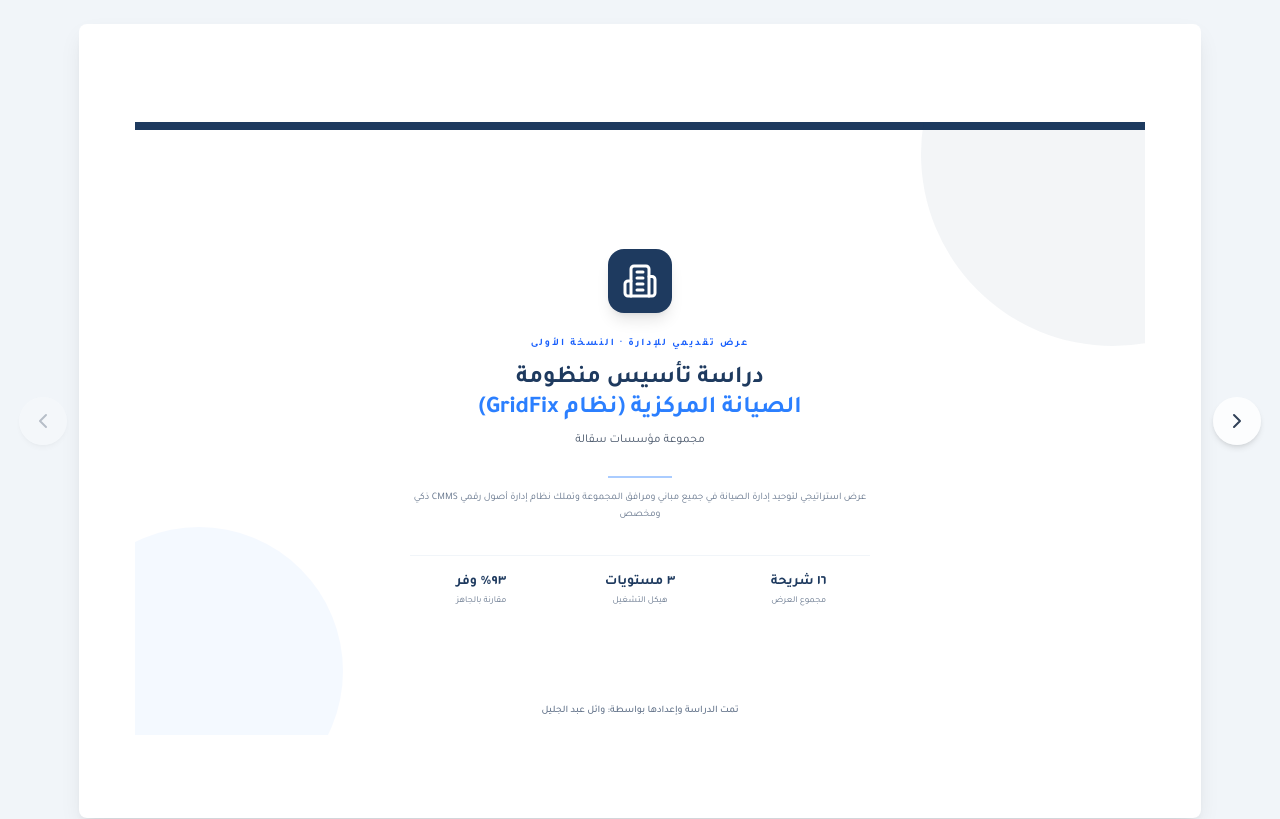
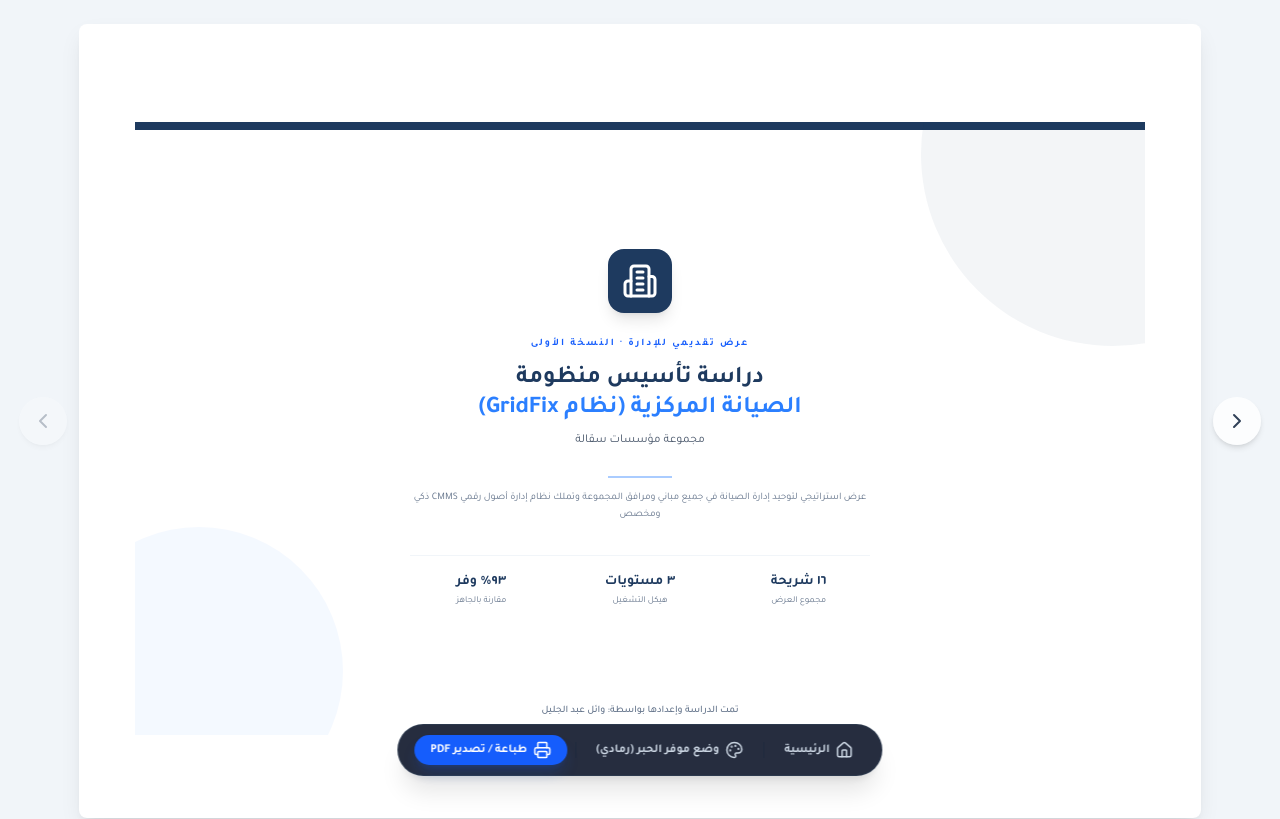
Before and after one commit to wabdelgilil/saqala-proposal, a Next.js app: page /pre in a window 1280 px wide. Shown: the top 819 px of the page. Built offline with nearby package versions, Linux system fonts and the light colour scheme.

Commit message:
feat: add interactive floating print bar and grayscale print mode toggle

```diff
--- a/project_management/COMPLETED_WORK.md
+++ b/project_management/COMPLETED_WORK.md
@@ -240,3 +240,10 @@
   - Added a fifth card to the main landing page (`/`) linking to `/cmms-pre`.
   - Reconfigured the layout grid on the landing page to support 5 cards side-by-side (`lg:grid-cols-3 xl:grid-cols-5`) for widescreen screens.
   - Verified static Next.js production compilation runs successfully via `npm run build`.
+
+### 2026-06-20
+- **Interactive Print & Grayscale Print Theme Support:**
+  - Designed and created a new floating, glassmorphic React component [PrintControlBar.tsx](file:///d:/programming/New%20folder%20(2)/saqala-proposal/src/components/PrintControlBar.tsx) inside `src/components/` that remains hidden during print via `print:hidden` but allows users to easily print the document (`window.print()`), toggle grayscale print theme for ink saving, or navigate back to the main portal landing page (`/`).
+  - Added the `.theme-grayscale` filter style to [globals.css](file:///d:/programming/New%20folder%20(2)/saqala-proposal/src/app/globals.css) that converts all page elements (including text, cards, tables, SVGs, and diagrams) to clean, high-contrast grayscale to preview and print without using colored ink.
+  - Integrated the `<PrintControlBar />` component into the 5 primary routes of the application: Full Study ([page.tsx](file:///d:/programming/New%20folder%20(2)/saqala-proposal/src/app/all/page.tsx)), Summary ([page.tsx](file:///d:/programming/New%20folder%20(2)/saqala-proposal/src/app/sum/page.tsx)), CMMS Study ([page.tsx](file:///d:/programming/New%20folder%20(2)/saqala-proposal/src/app/cmms/page.tsx)), Presentation Slide Deck ([page.tsx](file:///d:/programming/New%20folder%20(2)/saqala-proposal/src/app/pre/page.tsx)), and CMMS Presentation Slide Deck ([page.tsx](file:///d:/programming/New%20folder%20(2)/saqala-proposal/src/app/cmms-pre/page.tsx)).
+  - Verified static Next.js production build (`npm run build`) runs and compiles successfully with zero errors or warnings.
--- a/project_management/MASTER_PLAN.md
+++ b/project_management/MASTER_PLAN.md
@@ -200,7 +200,12 @@
   - [x] Integrate the fifth card on the landing page `/` pointing to the CMMS Presentation.
   - [x] Reconfigure the responsive grid columns on the landing page to fit five items (`lg:grid-cols-3 xl:grid-cols-5`) in one row on widescreen displays.
   - [x] Verify Next.js production build runs successfully.
+- [x] **Task 36: Add Interactive Print & Grayscale Print Theme Support**
+  - [x] Create dynamic floating `PrintControlBar.tsx` component in `src/components/`
+  - [x] Add `.theme-grayscale` filter style to `globals.css`
+  - [x] Integrate print bar into `/all`, `/sum`, `/cmms`, `/pre`, and `/cmms-pre` routes
+  - [x] Run production build verification (`npm run build`)
 
 ## Section 2: Future Updates
 
-- [ ] Add support for multiple themes (e.g. grayscale print mode toggle)
+- [x] Add support for multiple themes (e.g. grayscale print mode toggle)
--- a/src/app/all/page.tsx
+++ b/src/app/all/page.tsx
@@ -11,6 +11,7 @@
 import Section08 from "@/app/sections/s08-hawkama";
 import Section09 from "@/app/sections/s09-salamat-mowazafin";
 import Section10 from "@/app/sections/s10-salamat-faniyeen";
+import PrintControlBar from "@/components/PrintControlBar";
 
 export default function ProposalPage() {
   return (
@@ -27,6 +28,8 @@
       <Section08 />
       <Section09 />
       <Section10 />
+
+      <PrintControlBar />
     </div>
   );
 }
--- a/src/app/cmms-pre/page.tsx
+++ b/src/app/cmms-pre/page.tsx
@@ -35,6 +35,8 @@
 import CallOutBox from "@/components/CallOutBox";
 import DataTable from "@/components/DataTable";
 import SlideDeck, { Slide } from "@/components/SlideDeck";
+import PrintControlBar from "@/components/PrintControlBar";
+
 
 export default function CmmsPresentationPage() {
   // TCO Data for Slide 4
@@ -433,6 +435,8 @@
           </div>
         </Slide>
       </SlideDeck>
+
+      <PrintControlBar />
     </div>
   );
 }
--- a/src/app/cmms/page.tsx
+++ b/src/app/cmms/page.tsx
@@ -33,6 +33,8 @@
 import DataTable from "@/components/DataTable";
 import A4Page from "@/components/A4Page";
 import CoverPage from "@/components/CoverPage";
+import PrintControlBar from "@/components/PrintControlBar";
+
 
 export default function CmmsStudyPage() {
   // Data for TCO Table (Page 4)
@@ -1298,6 +1300,8 @@
           </div>
         </div>
       </A4Page>
+
+      <PrintControlBar />
     </div>
   );
 }
--- a/src/app/globals.css
+++ b/src/app/globals.css
@@ -147,3 +147,8 @@
     print-color-adjust: exact !important;
   }
 }
+
+/* Grayscale print theme style rule */
+body.theme-grayscale {
+  filter: grayscale(100%) !important;
+}
--- a/src/app/pre/page.tsx
+++ b/src/app/pre/page.tsx
@@ -7,8 +7,10 @@
 import DataTable from "@/components/DataTable";
 import SequenceDiagram from "@/components/SequenceDiagram";
 import SlideDeck, { Slide } from "@/components/SlideDeck";
+import PrintControlBar from "@/components/PrintControlBar";
 
 export default function PresentationPage() {
+
   // Data Definitions
   const techDayCols = [{ key: "step", label: "الخطوة" }, { key: "desc", label: "الوصف" }];
   const techDayRows = [
@@ -642,6 +644,8 @@
           </div>
         </Slide>
       </SlideDeck>
+
+      <PrintControlBar />
     </div>
   );
 }
--- a/src/app/sum/page.tsx
+++ b/src/app/sum/page.tsx
@@ -8,6 +8,8 @@
 import SequenceDiagram from "@/components/SequenceDiagram";
 import A4Page from "@/components/A4Page";
 import CoverPage from "@/components/CoverPage";
+import PrintControlBar from "@/components/PrintControlBar";
+
 
 export default function SummaryPage() {
   // Data Definitions
@@ -561,6 +563,8 @@
           </CallOutBox>
         </div>
       </A4Page>
+
+      <PrintControlBar />
     </div>
   );
 }
--- /dev/null
+++ b/src/components/PrintControlBar.tsx
@@ -0,0 +1,69 @@
+"use client";
+
+import React, { useState, useEffect } from "react";
+import Link from "next/link";
+import { Home, Printer, Palette } from "lucide-react";
+
+export default function PrintControlBar() {
+  const [isGrayscale, setIsGrayscale] = useState(false);
+
+  useEffect(() => {
+    // Check initial state from body class
+    if (typeof document !== "undefined") {
+      setIsGrayscale(document.body.classList.contains("theme-grayscale"));
+    }
+  }, []);
+
+  const toggleGrayscale = () => {
+    if (typeof document !== "undefined") {
+      const active = document.body.classList.toggle("theme-grayscale");
+      setIsGrayscale(active);
+    }
+  };
+
+  const handlePrint = () => {
+    window.print();
+  };
+
+  return (
+    <div className="fixed bottom-6 left-1/2 -translate-x-1/2 z-50 print:hidden flex items-center gap-2 bg-slate-900/90 backdrop-blur-md px-4 py-2.5 rounded-full border border-slate-700/60 shadow-xl transition-all duration-300 hover:shadow-blue-500/10">
+      {/* Home Link */}
+      <Link
+        href="/"
+        className="flex items-center gap-1.5 px-3 py-1.5 rounded-full text-slate-300 hover:text-white hover:bg-white/5 transition-all text-xs font-semibold"
+        title="العودة إلى البوابة الرئيسية"
+      >
+        <Home className="w-4.5 h-4.5" />
+        <span>الرئيسية</span>
+      </Link>
+
+      <div className="w-[1px] h-4 bg-slate-800" />
+
+      {/* Grayscale Toggle */}
+      <button
+        onClick={toggleGrayscale}
+        className={`flex items-center gap-1.5 px-3 py-1.5 rounded-full transition-all text-xs font-semibold cursor-pointer ${
+          isGrayscale
+            ? "bg-amber-500/20 text-amber-400 border border-amber-500/30"
+            : "text-slate-300 hover:text-white hover:bg-white/5"
+        }`}
+        title="نمط موفر الحبر (أبيض وأسود)"
+      >
+        <Palette className="w-4.5 h-4.5" />
+        <span>{isGrayscale ? "وضع الألوان" : "وضع موفر الحبر (رمادي)"}</span>
+      </button>
+
+      <div className="w-[1px] h-4 bg-slate-800" />
+
+      {/* Print Button */}
+      <button
+        onClick={handlePrint}
+        className="flex items-center gap-1.5 px-4 py-1.5 rounded-full bg-blue-600 hover:bg-blue-500 text-white shadow-lg shadow-blue-600/20 hover:shadow-blue-600/35 transition-all text-xs font-semibold cursor-pointer"
+        title="بدء طباعة المستند"
+      >
+        <Printer className="w-4.5 h-4.5" />
+        <span>طباعة / تصدير PDF</span>
+      </button>
+    </div>
+  );
+}
```
